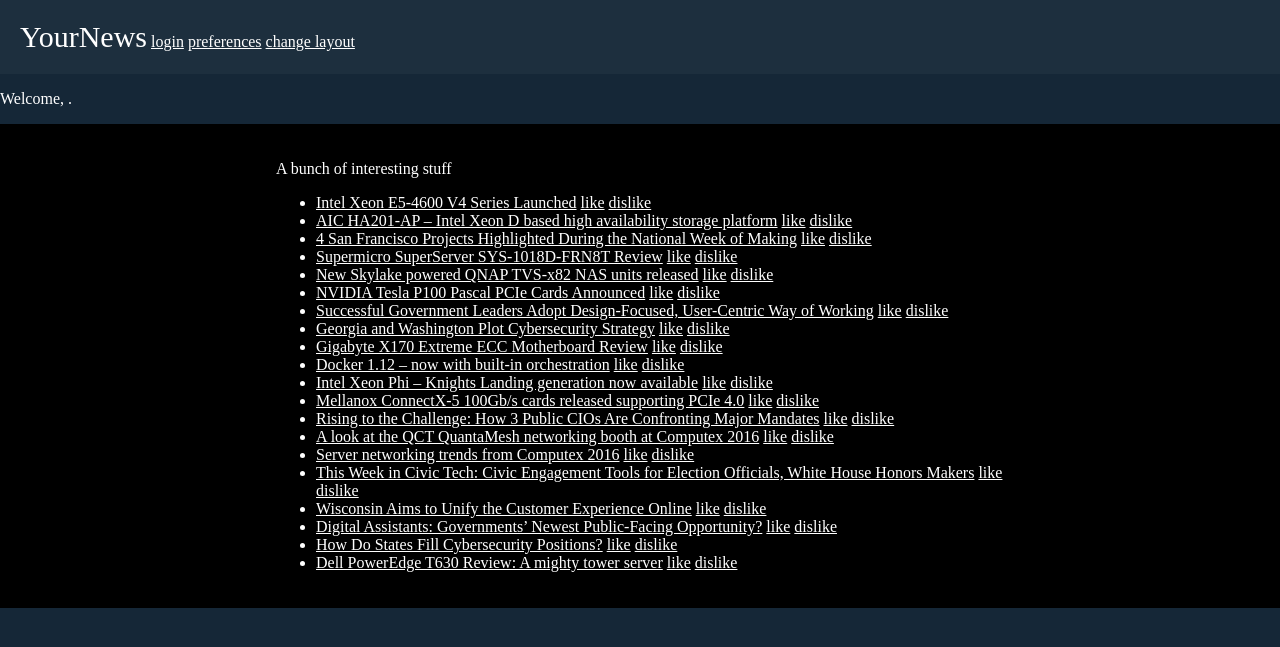
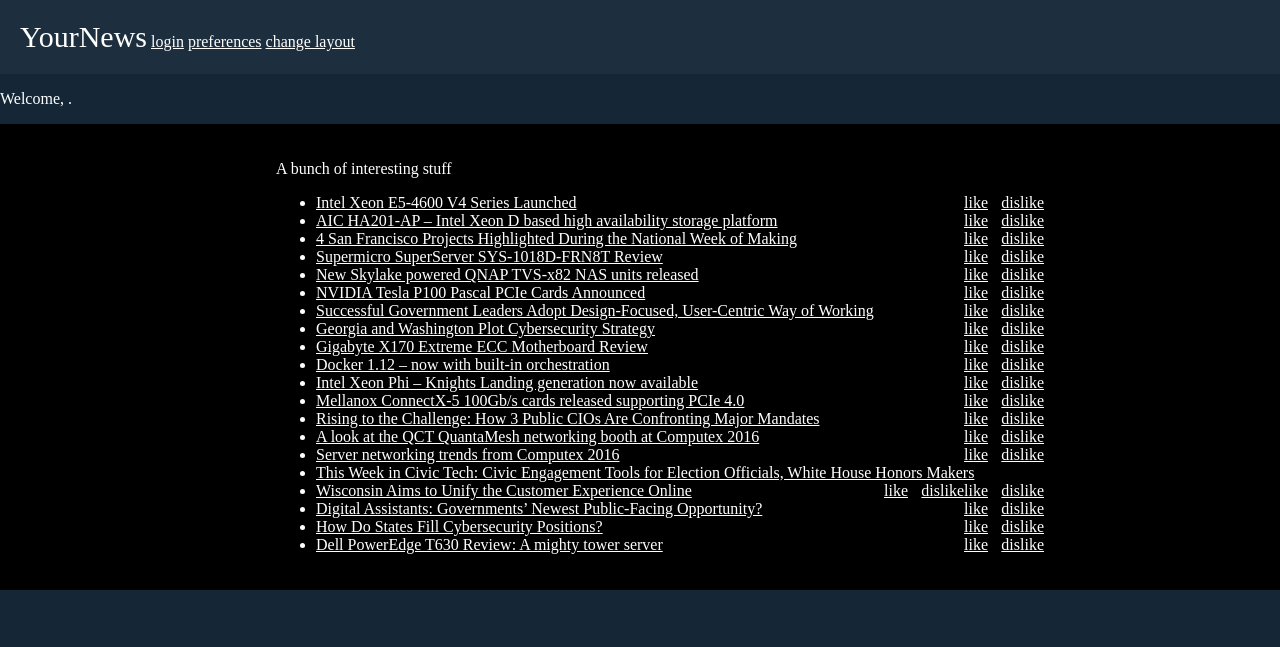
Before and after one commit to chuckclift/goodNewsRss, a Django app: page / in a window 1280 px wide. Shown: the top 647 px of the page. Run offline with Django 3.2, Linux system fonts and the light colour scheme; data comes from the database, SQL or seed files in the repository.

Commit message:
added styling to like/dislike section of main frontpage

```diff
--- a/frontpage/static/frontpage/style.css
+++ b/frontpage/static/frontpage/style.css
@@ -37,12 +37,3 @@ a:visited {
     text-align: left;
 
 }
-
-.rateForm
-{
-  text-align: left;
-  display: table-cell;
-  min-width: 10px;
-  padding-right: 10px;
-  float: right;
-}
--- a/frontpage/templates/frontpage/index.html
+++ b/frontpage/templates/frontpage/index.html
@@ -25,8 +25,10 @@
             {% for article, fixed_title in article_list %}
                 <li>
                     <a href="{{ article.url }}">{{ article.title }}</a>
-                    <a href="/like/{{ fixed_title }}">like</a>
-                    <a href="/dislike/{{ fixed_title }}">dislike</a>
+                    <div id=ratePanel" style="float:right; width: 80px; ">
+                        <a href="/like/{{ fixed_title }}" style="float: left;">like</a>
+                        <a href="/dislike/{{ fixed_title }}" style="float: right;">dislike</a>
+                    </div>
                 </li>
             {% endfor %}
         </ul>
```
